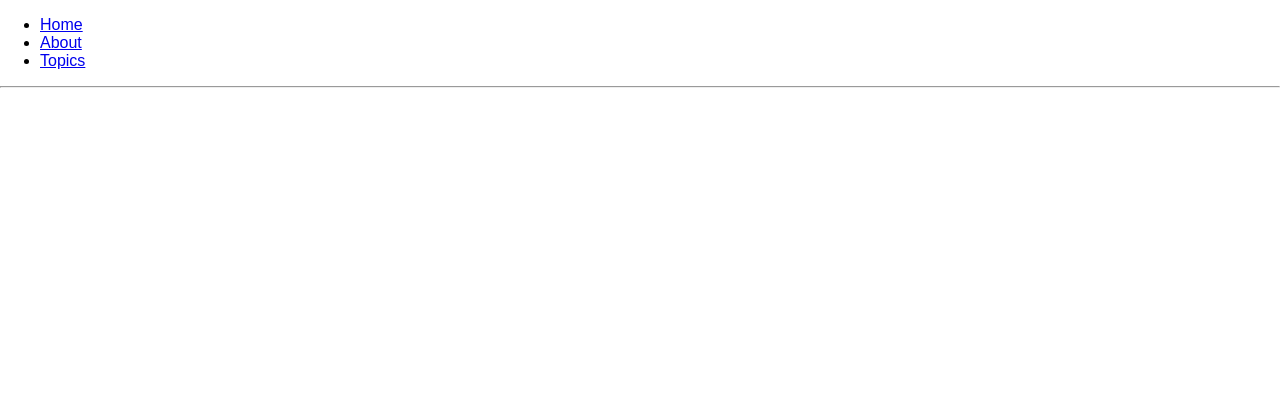
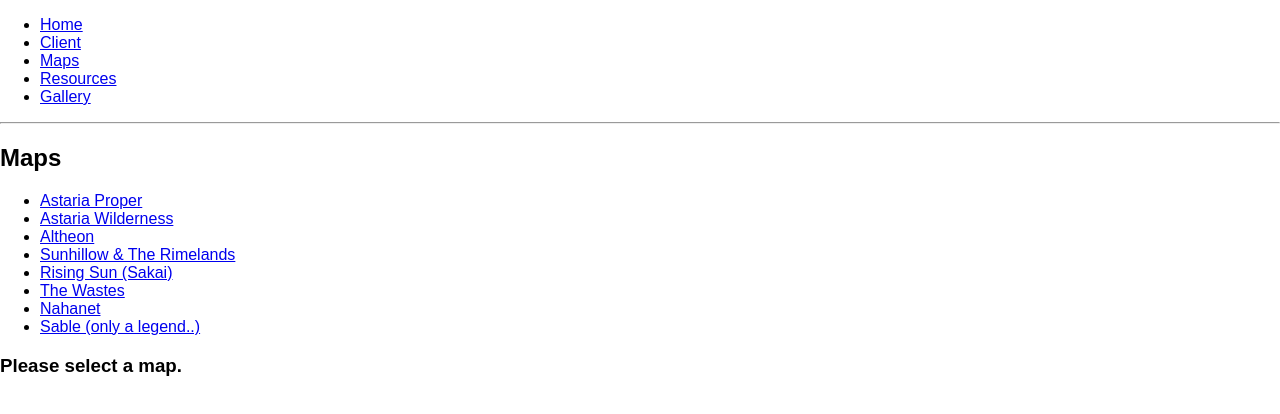
Before and after one commit to davewallace/astaria-website, a React (Create React App) app: page /maps in a window 1280 px wide. Shown: the top 414 px of the page. Built offline with nearby package versions, Linux system fonts and the light colour scheme.

Commit message:
Port Vue content into React build format (JSX)

```diff
--- a/public/index.html
+++ b/public/index.html
@@ -19,7 +19,7 @@
       work correctly both with client-side routing and a non-root public URL.
       Learn how to configure a non-root public URL by running `npm run build`.
     -->
-    <title>React App</title>
+    <title>Astaria</title>
   </head>
   <body>
     <noscript>
--- a/src/App.js
+++ b/src/App.js
@@ -1,7 +1,13 @@
 import React from "react";
-import { BrowserRouter as Router, Route, Link } from "react-router-dom";
 
-const BasicExample = () => (
+// Routing, as described here: https://reacttraining.com/react-router/web/
+// Add 'Rediect' to this chain if it is needed at some point, there's an example
+// commented out within the Router block below.
+import { BrowserRouter as Router, Route, Link, Switch } from "react-router-dom";
+
+import ViewHome from './views/Home'
+
+const App = () => (
   <Router>
     <div>
       <ul>
@@ -9,37 +15,62 @@ const BasicExample = () => (
           <Link to="/">Home</Link>
         </li>
         <li>
-          <Link to="/about">About</Link>
+          <Link to="/client">Client</Link>
         </li>
         <li>
-          <Link to="/topics">Topics</Link>
+          <Link to="/maps">Maps</Link>
+        </li>
+        <li>
+          <Link to="/resources">Resources</Link>
+        </li>
+        <li>
+          <Link to="/gallery">Gallery</Link>
         </li>
       </ul>
 
       <hr />
 
-      <Route exact path="/" component={Home} />
-      <Route path="/about" component={About} />
-      <Route path="/topics" component={Topics} />
+      {/* Using a Switch allows us to declare our expected routes, while also
+          accommodating non-matched routes (a 404 essentially) and also drop in
+          redirects as needed */}
+      <Switch>
+        <Route exact path="/" component={ViewHome} />
+        <Route path="/client" component={Client} />
+        <Route path="/maps" component={Maps} />
+        <Route path="/resources" component={Resources} />
+        <Route path="/gallery" component={Gallery} />
+        {/* <Redirect from="/resources" to="/maps" /> */}
+        <Route component={NoMatch} /> {/* 404 Route */}
+      </Switch>
+
     </div>
   </Router>
 );
 
-const Home = () => (
+const NoMatch = () => (
   <div>
-    <h2>Home</h2>
+    <h2>404</h2>
   </div>
 );
 
-const About = () => (
+const Client = () => (
   <div>
-    <h2>About</h2>
+    <h2>Client</h2>
   </div>
 );
 
-const Topics = ({ match }) => (
+const Gallery = () => (
   <div>
-    <h2>Topics</h2>
+    <h2>Gallery</h2>
+  </div>
+);
+
+/**
+ *
+ **/
+const Resources = ({ match }) => (
+  <div>
+    <h2>Resources</h2>
     <ul>
       <li>
         <Link to={`${match.url}/rendering`}>Rendering with React</Link>
@@ -52,19 +83,70 @@ const Topics = ({ match }) => (
       </li>
     </ul>
 
-    <Route path={`${match.url}/:topicId`} component={Topic} />
+    <Route path={`${match.url}/:resourceId`} component={Resource} />
     <Route
       exact
       path={match.url}
-      render={() => <h3>Please select a topic.</h3>}
+      render={() => <h3>Please select a resource.</h3>}
     />
   </div>
 );
 
-const Topic = ({ match }) => (
+const Resource = ({ match }) => (
   <div>
-    <h3>{match.params.topicId}</h3>
+    <h3>{match.params.resourceId}</h3>
   </div>
 );
 
-export default BasicExample;
+/**
+ *
+ **/
+const Maps = ({ match }) => (
+  <div>
+    <h2>Maps</h2>
+    <ul>
+      <li>
+        <Link to={`${match.url}/astaria-proper`}>Astaria Proper</Link>
+      </li>
+      <li>
+        <Link to={`${match.url}/astaria-wilderness`}>Astaria Wilderness</Link>
+      </li>
+      <li>
+        <Link to={`${match.url}/altheon`}>Altheon</Link>
+      </li>
+      <li>
+        <Link to={`${match.url}/sunhillow-rime`}>Sunhillow &amp; The Rimelands</Link>
+      </li>
+      <li>
+        <Link to={`${match.url}/rising-sun`}>Rising Sun (Sakai)</Link>
+      </li>
+      <li>
+        <Link to={`${match.url}/the-wastes`}>The Wastes</Link>
+      </li>
+      <li>
+        <Link to={`${match.url}/nahanet`}>Nahanet</Link>
+      </li>
+      <li>
+        <Link to={`${match.url}/sable`}>Sable (only a legend..)</Link>
+      </li>
+    </ul>
+
+    <Route path={`${match.url}/:mapId`} component={Map} />
+    <Route
+      exact
+      path={match.url}
+      render={() => <h3>Please select a map.</h3>}
+    />
+  </div>
+);
+
+const Map = ({ match }) => (
+  <div>
+    <h3>{match.params.mapId}</h3>
+  </div>
+);
+
+/**
+ * Export App entry point
+ **/
+export default App;
--- /dev/null
+++ b/src/views/Home.js
@@ -0,0 +1,54 @@
+import React from "react";
+import { Link } from "react-router-dom";
+
+const numberOfRaces = 'fifteen'
+const numberOfGuilds = 'nine'
+
+const Home = () => (
+
+  <div className="view-root">
+    <h2>Once more unto the breach, dear friends...</h2>
+
+    <div componentclasses="test">
+      <p>Welcome traveller, your sojourn awaits. Only a thin barrier remains between you and a realm where your mind can soar, unbound from the fetters of the mundane world.</p>
+
+      <p>Let your spirit take shape in one of { numberOfRaces } races, cast your will into one of { numberOfGuilds } guilds and begin your journey towards destiny. Forge friendships, gain power, work with allies and vanquish foes.</p>
+
+      <p>Become part of the rich history of adventures who have made their home in a world that is both challenging and rewarding.</p>
+
+      <p>Step through the portal and immerse yourself in the mythical realm of Astaria...</p>
+    </div>
+
+    <div>
+      <h2>New to the MUD gaming experience?</h2>
+      <p>With countless graphic-based games out there, why would you want anything else?</p>
+
+      <div className="panel-section">
+        <h2>Simplicity</h2>
+        <p>There's no graphics other than the occasional piece of <a href="https://en.wikipedia.org/wiki/ASCII_art" target="_blank" rel="noopener noreferrer">ASCII art</a>. Instead, people, stories and exploration comprise our realm, <Link to="/resources">just itching to be explored...</Link></p>
+      </div>
+
+      <div className="panel-section">
+        <h2>The Annals History</h2>
+        <p>MUDs have evolved like everything else on the internet. They began as rudimentary multi-user chat rooms as far back as 1975, some tied in with automated D&amp;D-style Dungeon Masters, some have since been adapted into graphical games which are still enjoyed today. <a href="http://en.wikipedia.org/wiki/MUD" target="_blank" rel="noopener noreferrer">Wikipedia's article on MUDs</a> contains more information.</p>
+        <p>Astaria was first launched in 1994, between then and now we've had countless contributors and players, and we're still serving up good times.</p>
+      </div>
+
+      <div className="panel-section">
+        <h2>It's free</h2>
+        <p>Well, Astaria is. There do exist pay-to-play MUDs, but Astaria has and will always be free to play.</p>
+      </div>
+    </div>
+
+    <div>
+      <ul className="panel-section">
+        <li>Play Astaria today!</li>
+        <li><a href="http://www.mudconnect.com/mud-bin/vote_rank.cgi?mud=Astaria" target="_blank" rel="noopener noreferrer">Vote for Astaria!</a></li>
+        <li>Donate &amp; save lives!</li>
+      </ul>
+    </div>
+
+  </div>
+);
+
+export default Home;
```
Also changed, not shown: src/views/Client.js (added, +54 -0 lines), src/views/Gallery.js (added, +19 -0 lines), src/views/Maps.js (added, +15 -0 lines), src/views/Resources.js (added, +15 -0 lines), public/manifest.json, 1 other file (tests, documents, lock files or other folders).
